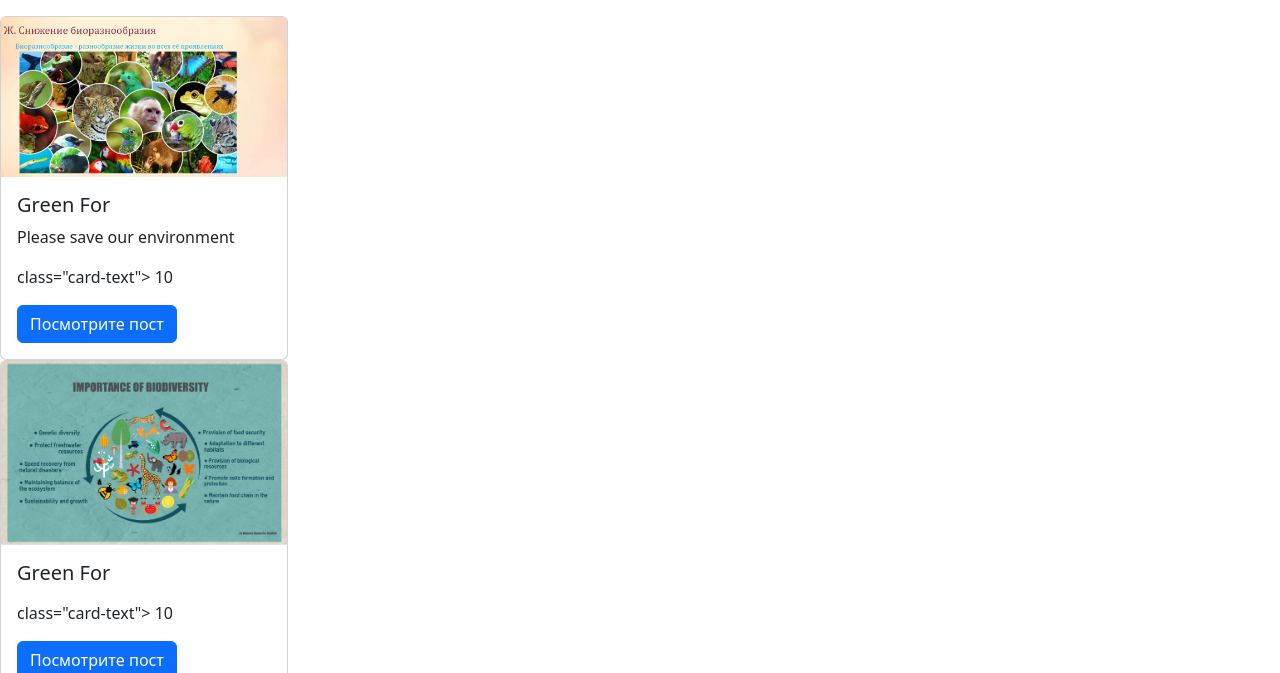
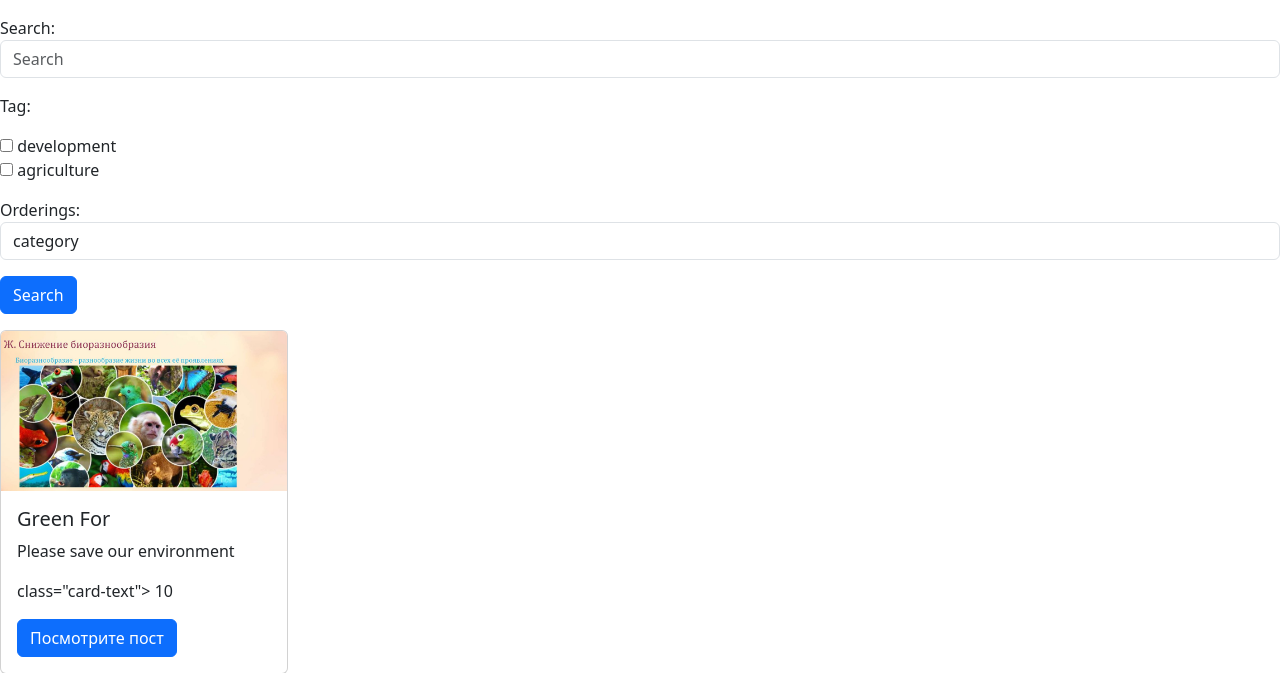
Before and after one commit to maralsi/Green-For, a Django app: page /posts/ in a window 1280 px wide. Shown: the part 214-887 px from the top of the page. Run offline with Django 5.2, Linux system fonts and the light colour scheme; a user stored in the database is signed in; data comes from the database, SQL or seed files in the repository; both versions use the stored data as it was after the commit.

Commit message:
homework6

```diff
--- a/posts/forms.py
+++ b/posts/forms.py
@@ -1,6 +1,6 @@
 from django import forms
 
-from posts.models import Post
+from posts.models import Post, Tag
 
 
 class PostForm(forms.Form):
@@ -38,3 +38,31 @@
             'field': forms.Select(attrs={'class': 'form-control'}),
 
         }
+
+class SearchForm(forms.Form):
+    search = forms.CharField(
+        required=False,
+        min_length=1,
+        widget=forms.TextInput(
+            attrs={
+                'placeholder': 'Search',
+                'class': 'form-control',
+            }))
+    tag = forms.ModelMultipleChoiceField(
+        required=False,
+        queryset=Tag.objects.all(),
+        widget=forms.CheckboxSelectMultiple
+    )
+    orderings = (
+        ('title', 'category'),
+        ('-title', 'category in reverse order'),
+        ('rate', 'rate'),
+        ('-rate', 'rate in reverse order'),
+        ('created_at', 'created_at'),
+        ('-created_at', 'created_at in reverse order')
+    )
+    orderings = forms.ChoiceField(
+        required=False,
+        choices=orderings,
+        widget=forms.Select(attrs={'placeholder': 'Ordering', 'class': 'form-control'})
+    )
--- a/posts/views.py
+++ b/posts/views.py
@@ -1,11 +1,11 @@
 from django.contrib.auth.decorators import login_required
+from django.db.models import Q
 from django.shortcuts import render, redirect
 from django.http import HttpResponse
+from django.template import context
 
-from posts.forms import PostForm, PostForm2
+from posts.forms import PostForm, PostForm2, SearchForm
 from posts.models import Post
-
-
 
 
 # Create your views here.
@@ -23,17 +23,42 @@
     if request.method == "GET":
         return render(request, "completed.html")
 
+
 @login_required(login_url='login')
 def post_list_view(request):
     if request.method == "GET":
+        search = request.GET.get("search")
+        tags = request.GET.getlist("tags")
+        orderings = request.GET.getlist("ordering")
+        searchform = SearchForm(request.GET)
+        page = int(request.GET.get("page", 1))
         posts = Post.objects.all()
-        return render(request, "post_list.html", context={"posts": posts})
+        if search:
+            posts = posts.filter(Q(title__icontains=search) | Q(content__icontains=search))
+        if tags:
+            posts = posts.filter(tags__id__in=tags)
+        if orderings:
+            posts = posts.order_by(orderings)
+
+        limit = 3
+        max_pages = posts.count() / limit
+        if round(max_pages) < max_pages:
+            max_pages = round(max_pages) + 1
+        else:
+            max_pages = round(max_pages)
+
+        start = (page - 1) * limit
+        end = page * limit
+        context = {"posts": posts, "search_form": searchform, "max_pages": range(1, max_pages + 1)}
+        return render(request, "post_list.html", context=context)
+
 
 @login_required(login_url='login')
 def post_detail_view(request, post_id):
     if request.method == "GET":
         post = Post.objects.get(id=post_id)
-        return render(request, "post_detail.html")
+    return render(request, "post_detail.html", context=context)
+
 
 @login_required(login_url='login')
 def post_create(request):
--- a/templates/post_list.html
+++ b/templates/post_list.html
@@ -3,8 +3,11 @@
 
 <body>
 {%block content%}
+<form action="/posts/" method="get">
+  {{ search_form.as_p }}
+  <button type="submit" class="btn btn-primary">Search</button>
+</form>
 {% for post in posts%}
-
 <div class="card" style="width: 18rem;">
   {%if post.image%}
   <img src="{{post.image.url}}" class="card-img-top" alt="...">
@@ -19,6 +22,11 @@
   </div>
 </div>
 {% endfor %}
-{%endblock%}
 
+<div style="display:flex; justify-content: center; margin-top: 20px; margin-bottom: 20px">
+{%for i in max_pages%}
+<a href="/posts/?page={{i}}" class="btn btn-primary">{{i}}</a>
+{% endfor %}
+</div>
+{% endblock %}
 </body>
--- a/user/views.py
+++ b/user/views.py
@@ -28,6 +28,7 @@
         form.add_error('username', 'User or email exists')
         return render(request, 'user/register.html', context={'form': form})
 
+
 def login_view(request):
     if request.method == 'GET':
         form = LoginForm()
```
Also changed, not shown: db.sqlite3.
